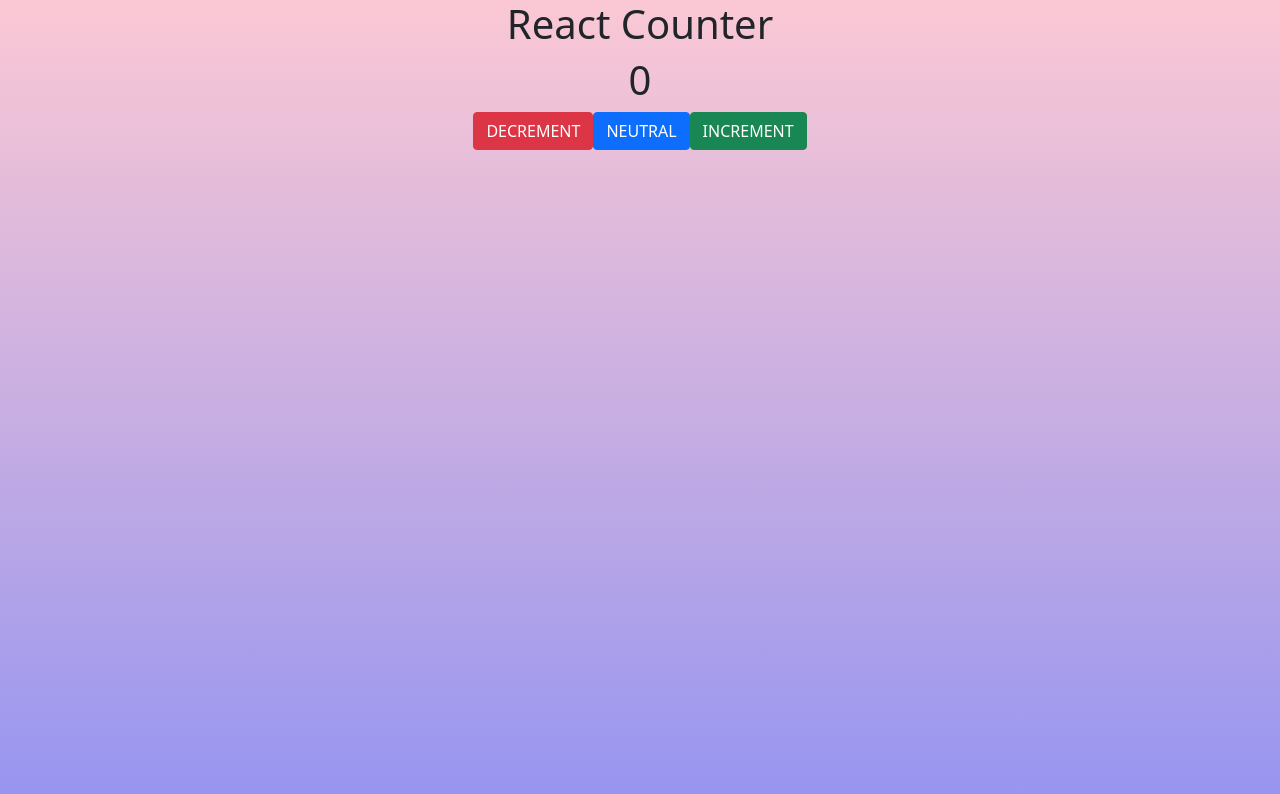
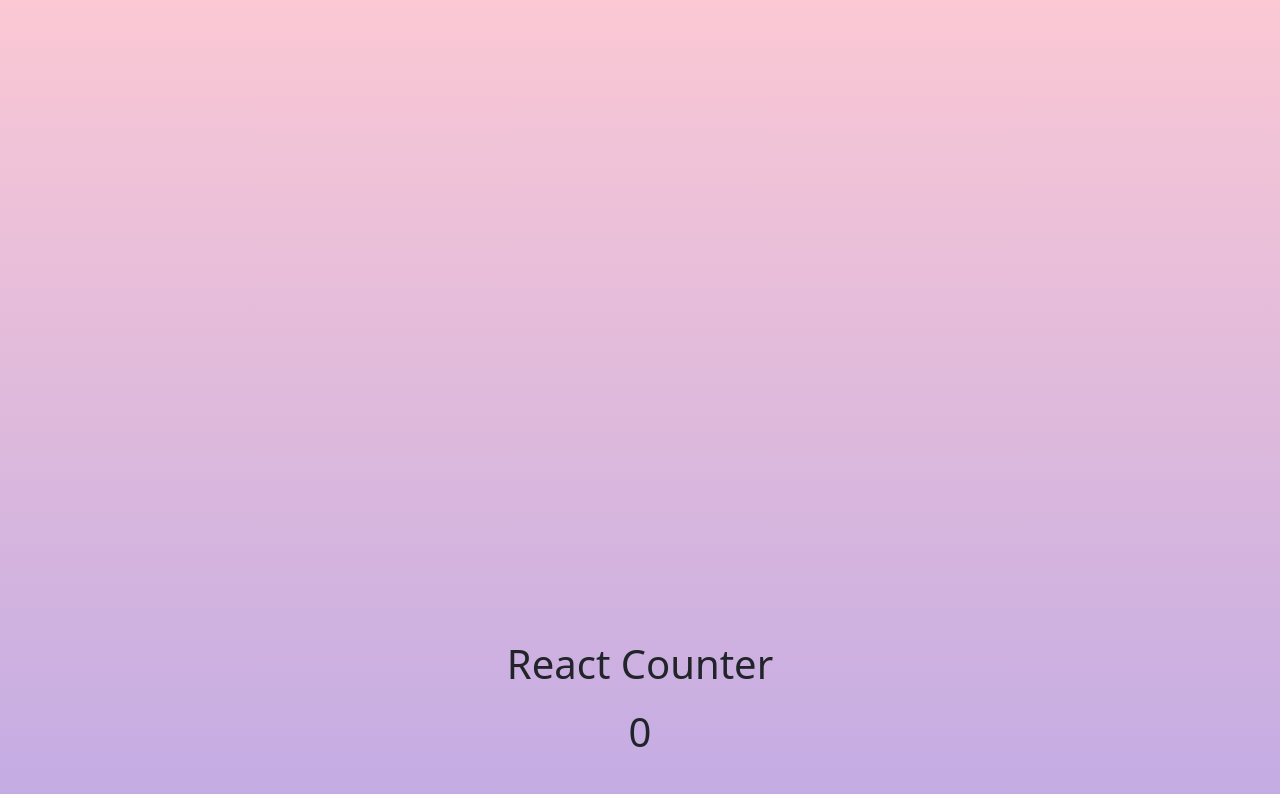
Before and after one commit to And4Web/ReactProject_1_Counter, a React (Create React App) app: page / in a window 1280 px wide. Shown: the top 794 px of the page. Built offline with nearby package versions, Linux system fonts and the light colour scheme.

Commit message:
important tag for css properties

```diff
--- a/src/Main.js
+++ b/src/Main.js
@@ -1,4 +1,5 @@
 import React, { Component } from 'react';
+
 
 class Main extends Component {
   constructor(props){
@@ -7,7 +8,7 @@ class Main extends Component {
   }
   render() {
     return (
-    <div>
+    <div className="container">
       <h1>React Counter</h1>
       <h1>0</h1>
       <button className="btn btn-danger">DECREMENT</button>
--- a/src/index.css
+++ b/src/index.css
@@ -9,6 +9,16 @@ body {
   height: 100vh;
 }
 
+.container {
+  margin-top: 50% !important;
+}
+h1 {
+  margin: 20px !important;
+}
+button {
+  margin: 20px !important;
+}
+
 code {
   font-family: source-code-pro, Menlo, Monaco, Consolas, "Courier New",
     monospace;
```
